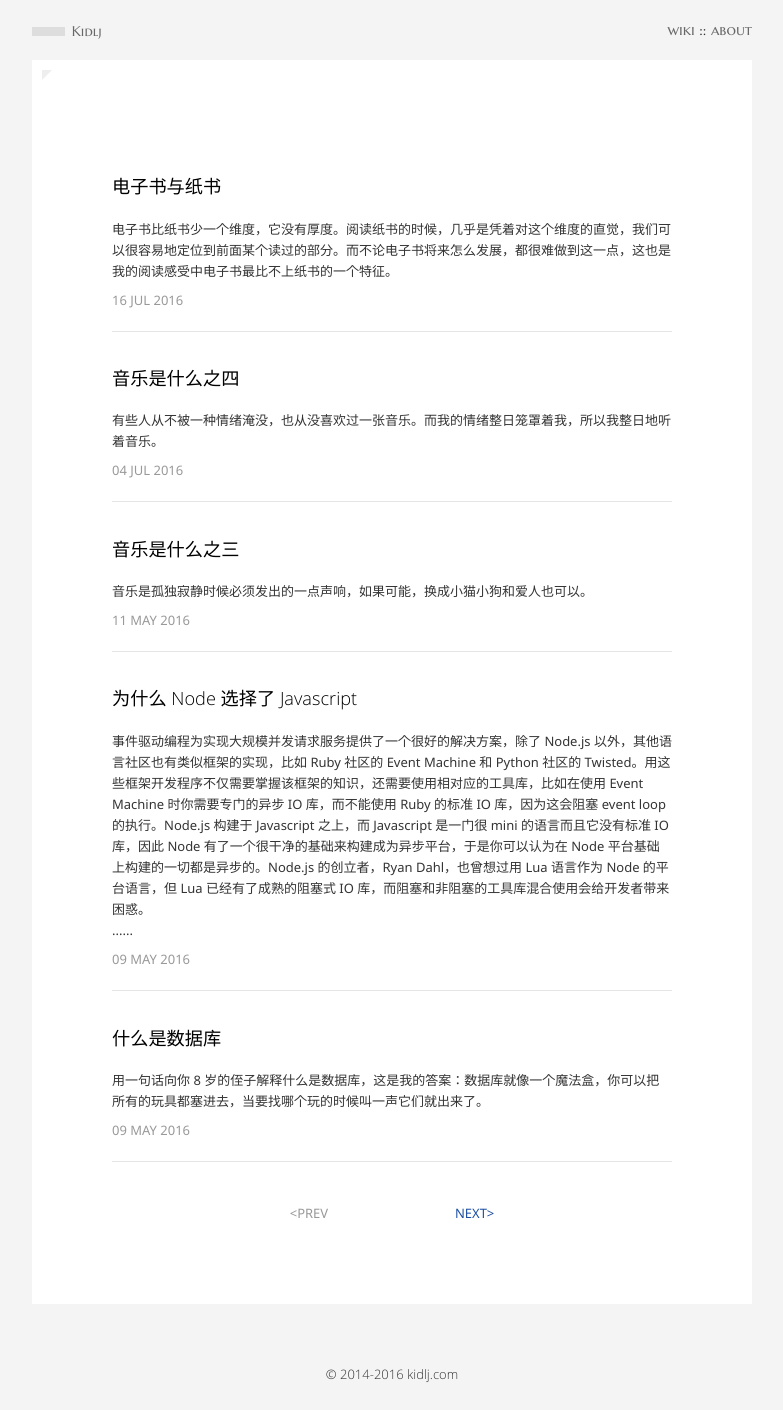
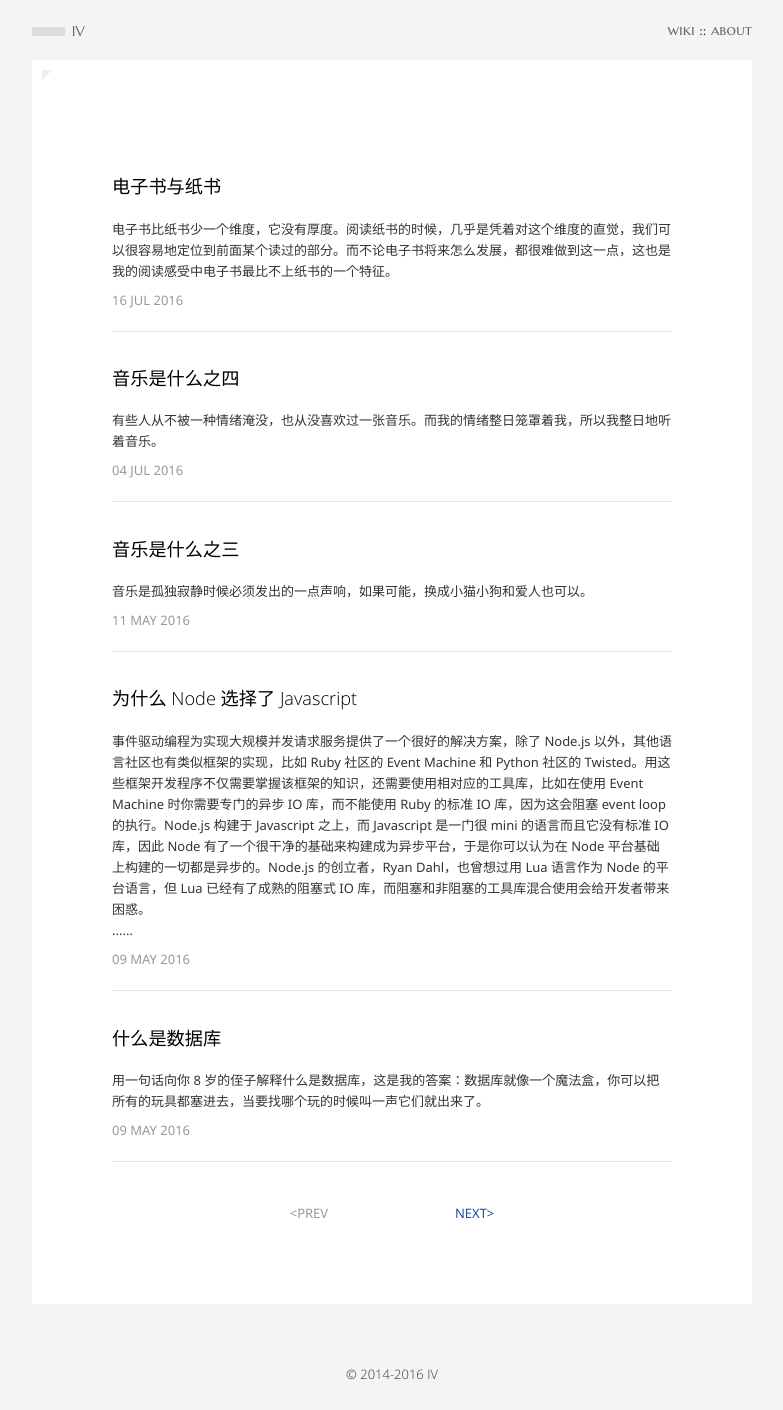
Before and after one commit to kidlj/awei, a Jekyll site: the page built from index.html, in a window 1280 px wide. Shown: the whole page, without its empty margins (248-1031 px from the left). Built offline with Jekyll 4.4.1, drawn with Linux system fonts in a browser that asks for light colours; the list of posts is cut into pages by our own code.

Commit message:
new domain

```diff
--- a/CNAME
+++ b/CNAME
@@ -1 +1 @@
-kidlj.com
+www.ideavirgin.com
--- a/_config.yml
+++ b/_config.yml
@@ -1,4 +1,4 @@
-url: http://kidlj.com
+url: http://www.ideavirgin.com
 permalink: /t/:year-:month-:day-:title.html
 gems: [jekyll-paginate]
 paginate: 5
--- a/_includes/footer.html
+++ b/_includes/footer.html
@@ -1,5 +1,5 @@
 <footer class="site-footer">
 	<div class="siteinfo">
-		&copy; 2014-2016 kidlj.com
+		&copy; 2014-2016 IV
 	</div>
 </footer>
--- a/_includes/header.html
+++ b/_includes/header.html
@@ -1,7 +1,7 @@
 <header class="site-header">
 		<a class="site-title" href="/">
 		  	<div class="block"></div>
-		  	<span class="text-logo">Kidlj</span>
+		  	<span class="text-logo">IV</span>
 		</a>
 		<nav class="navigator">
 			<a href="/wiki/">wiki</a> ::
--- a/_layouts/main.html
+++ b/_layouts/main.html
@@ -9,7 +9,7 @@
 		<link href="/css/style.css" rel="stylesheet" type="text/css">
 		<link href="/css/responsive.css" rel="stylesheet" type="text/css">
 		<link href="/css/font-awesome/css/font-awesome.min.css" rel="stylesheet" type="text/css">
-		<title>kidlj - {{ page.title }}</title>
+		<title>IV - {{ page.title }}</title>
 	</head>
 
 	<body>
```
